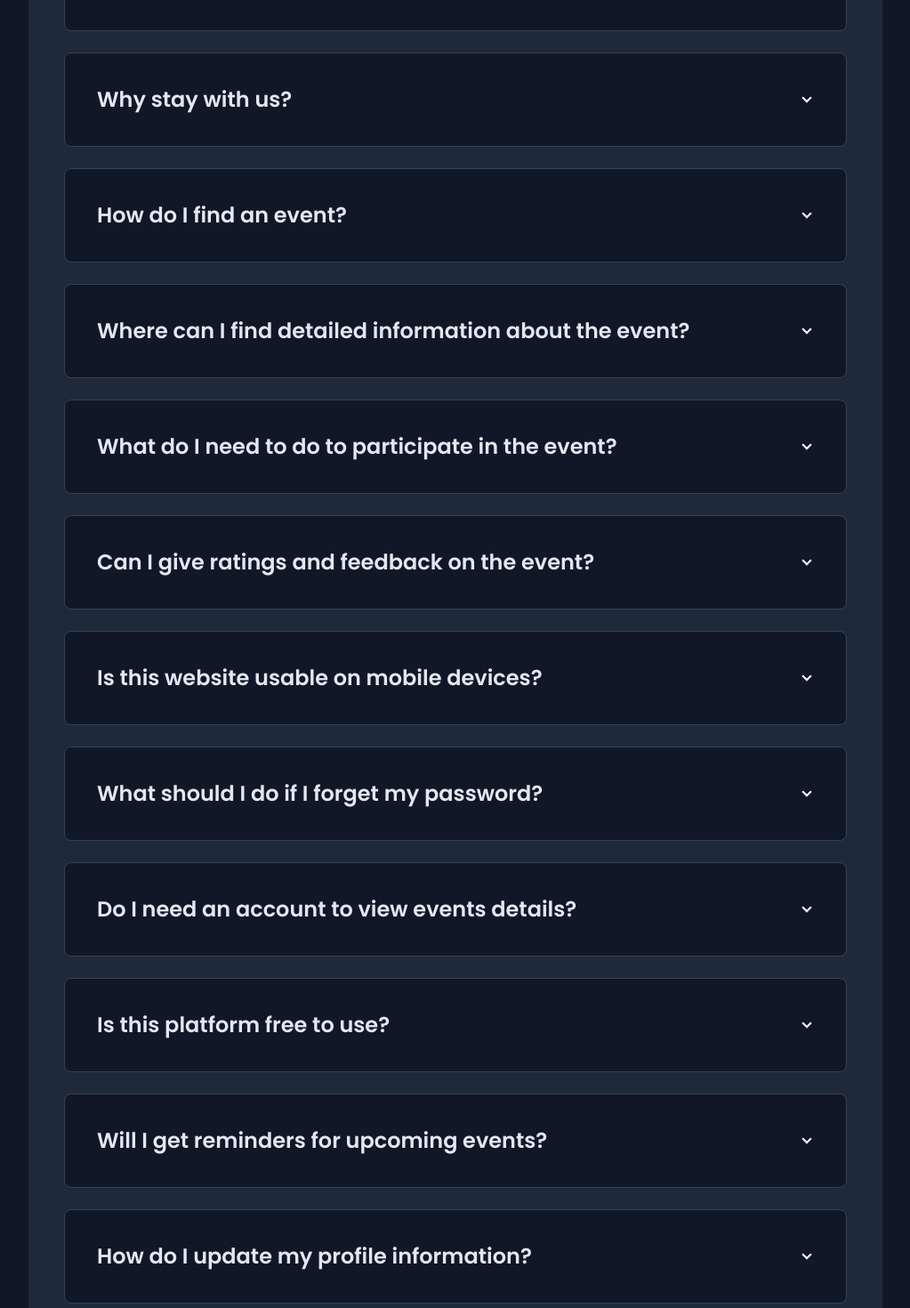
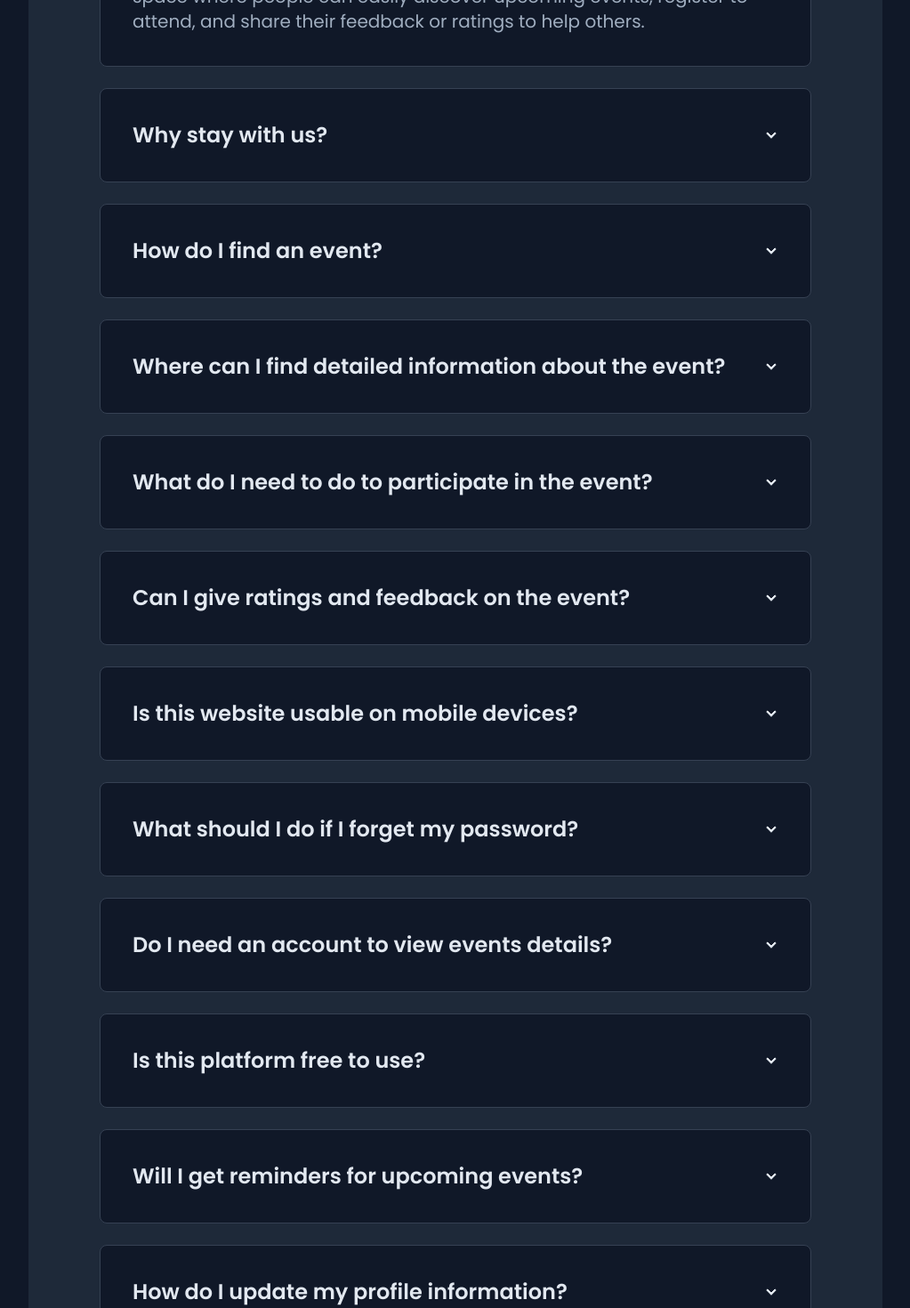
Before and after one commit to mdabdullahr/event-explore-repo, a React (Vite) app: page /faq in a window 1280 px wide. Shown: the part 520-1990 px from the top of the page at 89% size, without its empty margins (128-1151 px from the left). Built offline with nearby package versions, Linux system fonts and the light colour scheme; no server answers; sample sign-in values are in the browser's storage.

Commit message:
included some annimation in some page, please sent it

```diff
--- a/src/Pages/FAQ.jsx
+++ b/src/Pages/FAQ.jsx
@@ -6,14 +6,14 @@ const FAQ = () => {
   }, []);
   return (
 
-      <div className="w-11/12 lg:w-9/12 2xl:w-8/12 mx-auto mt-10 space-y-6 bg-gray-800 p-5  md:p-10 rounded-3xl">
-      <h2 className="text-xl md:text-4xl xl:text-5xl font-bold text-center text-accent pt-5 pb-5 lg:pb-10 underline">
+      <div className="w-11/12 lg:w-9/12 2xl:w-8/12 mx-auto mt-10 space-y-6 bg-gray-800 p-5  md:p-20 rounded-3xl">
+      <h2 data-aos="zoom-out" className="text-xl md:text-4xl xl:text-5xl font-bold text-center text-accent pt-5 pb-5 lg:pb-10 underline transition-transform duration-500 hover:scale-105">
         Frequently <span className="text-secondary">Asked</span> Questions
       </h2>
       {/* FAQ non 1 */}
-      <div className="collapse collapse-arrow bg-gray-900 border border-gray-700 p-0 md:p-5 ">
+      <div className="collapse collapse-arrow bg-gray-900 border border-gray-700 p-0 md:p-5 transition-transform duration-500 hover:scale-105 ">
         <input type="radio" name="my-accordion-2" defaultChecked />
-        <div className="collapse-title font-semibold text-primary text-sm md:text-xl lg:text-2xl">
+        <div data-aos="zoom-in" className="collapse-title font-semibold text-primary text-sm md:text-xl lg:text-2xl ">
           Who are we?
         </div>
         <div className="collapse-content text-xs lg:text-lg xl:text-xl text-accent">
@@ -27,9 +27,9 @@ const FAQ = () => {
       </div>
 
       {/* faq no 2 */}
-      <div className="collapse collapse-arrow bg-gray-900 border border-gray-700 p-0 md:p-5 ">
+      <div className="collapse collapse-arrow bg-gray-900 border border-gray-700 p-0 md:p-5 transition-transform duration-500 hover:scale-105">
         <input type="radio" name="my-accordion-2" />
-        <div className="collapse-title font-semibold text-primary text-sm md:text-xl lg:text-2xl">
+        <div data-aos="zoom-in" className="collapse-title font-semibold text-primary text-sm md:text-xl lg:text-2xl">
           Why stay with us?
         </div>
         <div className="collapse-content text-xs lg:text-lg xl:text-xl text-accent">
@@ -43,9 +43,9 @@ const FAQ = () => {
       </div>
 
       {/* faq no 3 */}
-      <div className="collapse collapse-arrow bg-gray-900 border border-gray-700 p-0 md:p-5 ">
+      <div className="collapse collapse-arrow bg-gray-900 border border-gray-700 p-0 md:p-5 transition-transform duration-500 hover:scale-105">
         <input type="radio" name="my-accordion-2" />
-        <div className="collapse-title font-semibold text-primary text-sm md:text-xl lg:text-2xl">
+        <div data-aos="zoom-in" className="collapse-title font-semibold text-primary text-sm md:text-xl lg:text-2xl">
           How do I find an event?
         </div>
         <div className="collapse-content text-xs lg:text-lg xl:text-xl text-accent">
@@ -55,9 +55,9 @@ const FAQ = () => {
       </div>
 
       {/* faq no 4 */}
-      <div className="collapse collapse-arrow bg-gray-900 border border-gray-700 p-0 md:p-5 ">
+      <div className="collapse collapse-arrow bg-gray-900 border border-gray-700 p-0 md:p-5 transition-transform duration-500 hover:scale-105">
         <input type="radio" name="my-accordion-2" />
-        <div className="collapse-title font-semibold text-primary text-sm md:text-xl lg:text-2xl">
+        <div data-aos="zoom-in" className="collapse-title font-semibold text-primary text-sm md:text-xl lg:text-2xl">
           Where can I find detailed information about the event?
         </div>
         <div className="collapse-content text-xs lg:text-lg xl:text-xl text-accent">
@@ -68,9 +68,9 @@ const FAQ = () => {
       </div>
 
       {/* faq no 5 */}
-      <div className="collapse collapse-arrow bg-gray-900 border border-gray-700 p-0 md:p-5 ">
+      <div className="collapse collapse-arrow bg-gray-900 border border-gray-700 p-0 md:p-5 transition-transform duration-500 hover:scale-105">
         <input type="radio" name="my-accordion-2" />
-        <div className="collapse-title font-semibold text-primary text-sm md:text-xl lg:text-2xl">
+        <div data-aos="zoom-in" className="collapse-title font-semibold text-primary text-sm md:text-xl lg:text-2xl">
           What do I need to do to participate in the event?
         </div>
         <div className="collapse-content text-xs lg:text-lg xl:text-xl text-accent">
@@ -81,9 +81,9 @@ const FAQ = () => {
       </div>
 
       {/* faq no 6 */}
-      <div className="collapse collapse-arrow bg-gray-900 border border-gray-700 p-0 md:p-5 ">
+      <div className="collapse collapse-arrow bg-gray-900 border border-gray-700 p-0 md:p-5 transition-transform duration-500 hover:scale-105">
         <input type="radio" name="my-accordion-2" />
-        <div className="collapse-title font-semibold text-primary text-sm md:text-xl lg:text-2xl">
+        <div data-aos="zoom-in" className="collapse-title font-semibold text-primary text-sm md:text-xl lg:text-2xl">
           Can I give ratings and feedback on the event?
         </div>
         <div className="collapse-content text-xs lg:text-lg xl:text-xl text-accent">
@@ -94,9 +94,9 @@ const FAQ = () => {
       </div>
 
       {/* faq no 7 */}
-      <div className="collapse collapse-arrow bg-gray-900 border border-gray-700 p-0 md:p-5 ">
+      <div className="collapse collapse-arrow bg-gray-900 border border-gray-700 p-0 md:p-5 transition-transform duration-500 hover:scale-105">
         <input type="radio" name="my-accordion-2" />
-        <div className="collapse-title font-semibold text-primary text-sm md:text-xl lg:text-2xl">
+        <div data-aos="zoom-in" className="collapse-title font-semibold text-primary text-sm md:text-xl lg:text-2xl">
           Is this website usable on mobile devices?
         </div>
         <div className="collapse-content text-xs lg:text-lg xl:text-xl text-accent">
@@ -105,9 +105,9 @@ const FAQ = () => {
       </div>
 
       {/* faq no 8 */}
-      <div className="collapse collapse-arrow bg-gray-900 border border-gray-700 p-0 md:p-5 ">
+      <div className="collapse collapse-arrow bg-gray-900 border border-gray-700 p-0 md:p-5 transition-transform duration-500 hover:scale-105">
         <input type="radio" name="my-accordion-2" />
-        <div className="collapse-title font-semibold text-primary text-sm md:text-xl lg:text-2xl">
+        <div data-aos="zoom-in" className="collapse-title font-semibold text-primary text-sm md:text-xl lg:text-2xl">
           What should I do if I forget my password?
         </div>
         <div className="collapse-content text-xs lg:text-lg xl:text-xl text-accent">
@@ -117,9 +117,9 @@ const FAQ = () => {
       </div>
 
       {/* faq no 9 */}
-      <div className="collapse collapse-arrow bg-gray-900 border border-gray-700 p-0 md:p-5 ">
+      <div className="collapse collapse-arrow bg-gray-900 border border-gray-700 p-0 md:p-5 transition-transform duration-500 hover:scale-105">
         <input type="radio" name="my-accordion-2" />
-        <div className="collapse-title font-semibold text-primary text-sm md:text-xl lg:text-2xl">
+        <div data-aos="zoom-in" className="collapse-title font-semibold text-primary text-sm md:text-xl lg:text-2xl">
           Do I need an account to view events details?
         </div>
         <div className="collapse-content text-xs lg:text-lg xl:text-xl text-accent">
@@ -129,9 +129,9 @@ const FAQ = () => {
       </div>
 
       {/* faq no 10 */}
-      <div className="collapse collapse-arrow bg-gray-900 border border-gray-700 p-0 md:p-5 ">
+      <div className="collapse collapse-arrow bg-gray-900 border border-gray-700 p-0 md:p-5 transition-transform duration-500 hover:scale-105">
         <input type="radio" name="my-accordion-2" />
-        <div className="collapse-title font-semibold text-primary text-sm md:text-xl lg:text-2xl">
+        <div data-aos="zoom-in" className="collapse-title font-semibold text-primary text-sm md:text-xl lg:text-2xl">
           Is this platform free to use?
         </div>
         <div className="collapse-content text-xs lg:text-lg xl:text-xl text-accent">
@@ -141,9 +141,9 @@ const FAQ = () => {
       </div>
 
       {/* faq no 11 */}
-      <div className="collapse collapse-arrow bg-gray-900 border border-gray-700 p-0 md:p-5 ">
+      <div className="collapse collapse-arrow bg-gray-900 border border-gray-700 p-0 md:p-5 transition-transform duration-500 hover:scale-105">
         <input type="radio" name="my-accordion-2" />
-        <div className="collapse-title font-semibold text-primary text-sm md:text-xl lg:text-2xl">
+        <div data-aos="zoom-in" className="collapse-title font-semibold text-primary text-sm md:text-xl lg:text-2xl">
           Will I get reminders for upcoming events?
         </div>
         <div className="collapse-content text-xs lg:text-lg xl:text-xl text-accent">
@@ -153,9 +153,9 @@ const FAQ = () => {
       </div>
 
       {/* faq no 12 */}
-      <div className="collapse collapse-arrow bg-gray-900 border border-gray-700 p-0 md:p-5 ">
+      <div className="collapse collapse-arrow bg-gray-900 border border-gray-700 p-0 md:p-5 transition-transform duration-500 hover:scale-105">
         <input type="radio" name="my-accordion-2" />
-        <div className="collapse-title font-semibold text-primary text-sm md:text-xl lg:text-2xl">
+        <div data-aos="zoom-in" className="collapse-title font-semibold text-primary text-sm md:text-xl lg:text-2xl">
           How do I update my profile information?
         </div>
         <div className="collapse-content text-xs lg:text-lg xl:text-xl text-accent">
--- a/src/Pages/PrivacyPolicy.jsx
+++ b/src/Pages/PrivacyPolicy.jsx
@@ -6,8 +6,8 @@ const PrivacyPolicy = () => {
       }, []);
 
       return (
-        <div className="max-w-4xl mx-auto text-gray-300 p-6 space-y-4 mt-10 lg:mt-20 shadow-xl shadow-[#34116241] rounded-2xl">
-          <h1 className="text-3xl font-bold text-secondary mb-4">Privacy Policy</h1>
+        <div data-aos="zoom-in" className="max-w-4xl mx-auto text-gray-300 p-6 space-y-4 mt-10 lg:mt-20 shadow-xl shadow-[#34116241] rounded-2xl transition-transform duration-500 hover:scale-105">
+          <h1 data-aos="zoom-in" className="text-3xl font-bold text-secondary mb-4 transition-transform duration-500 hover:scale-105">Privacy Policy</h1>
           <p>
             At Event Explore, we respect your privacy. This policy outlines what data we collect and how we use it.
           </p>
--- a/src/Pages/TermsCondition.jsx
+++ b/src/Pages/TermsCondition.jsx
@@ -6,8 +6,8 @@ const TermsCondition = () => {
       }, []);
 
       return (
-        <div className="max-w-4xl mx-auto text-gray-300 p-6 space-y-4 mt-10 lg:mt-20 shadow-xl shadow-[#34116241]">
-          <h1 className="text-3xl font-bold text-secondary mb-4">Terms and Conditions</h1>
+        <div data-aos="zoom-in" className="max-w-4xl mx-auto text-gray-300 p-6 space-y-4 mt-10 lg:mt-20 shadow-xl shadow-[#34116241] transition-transform duration-500 hover:scale-105">
+          <h1 data-aos="zoom-in" className="text-3xl font-bold text-secondary mb-4 transition-transform duration-500 hover:scale-105">Terms and Conditions</h1>
           <p>
             Welcome to Event Explore. By accessing or using our website, you agree to be bound by these terms. Please read them carefully.
           </p>
```
Also changed, not shown: src/Pages/Profile.jsx (+10 -7 lines), src/components/Footer/Footer.jsx (+5 -6 lines).
